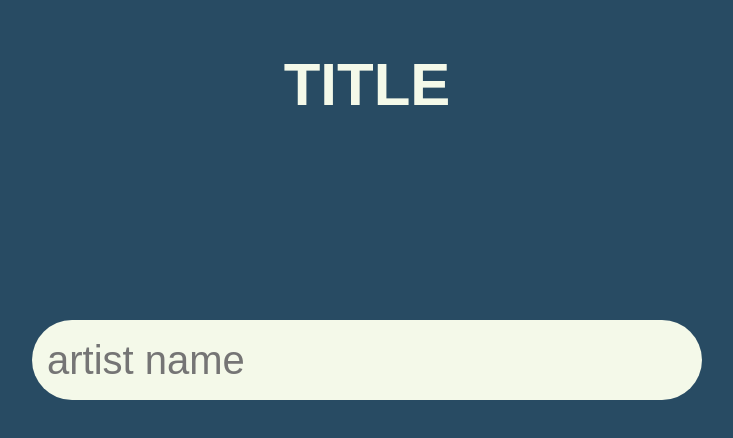
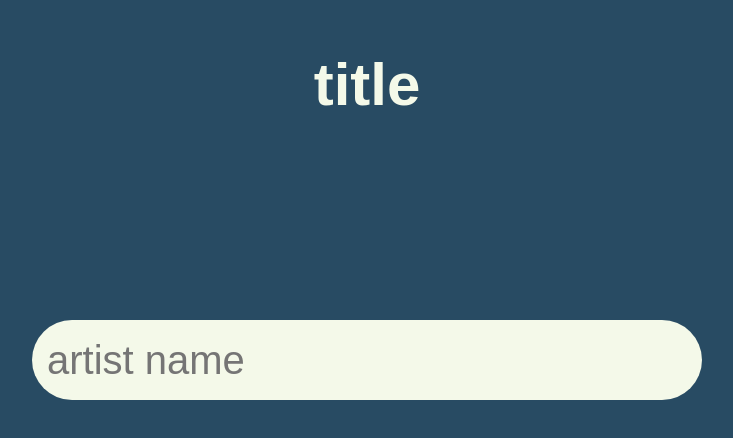
Before and after one commit to gayaplx/everynoiseremix, a React (Create React App) app: page / in a window 1280 px wide. Shown: the top 438 px of the page, without its empty margins (273-1006 px from the left). Built offline with nearby package versions, Linux system fonts and the light colour scheme; a web font is replaced by a local one.

Commit message:
remanaged the states

```diff
--- a/src/App.jsx
+++ b/src/App.jsx
@@ -1,32 +1,30 @@
 import React, { useState, useTransition } from "react";
-
 
 // COMPONENTS
 import SearchBar from "./components/searchBar/searchBar";
-import Title from './components/title/title';
+import Title from "./components/title/title";
 // COMPONENTS
 
-
 // STYLESHEET
-import "./globalStyles.scss"
+import "./globalStyles.scss";
 // STYLESHEET
 
-
 export default function App() {
-
-
   // STATES
-    const [isValidated, setIsValidated] = useState(false);
-    const [artistName, setArtistName] = useState("");
+  const [isValidated, setIsValidated] = useState(false); // state that will check if the input values are valid (will have to check if the API returns 200);
+  const [artistName, setArtistName] = useState(""); // state that stores the name of the artist that we want to find;
   // STATES
-
 
   return (
     <section id="mainContainer">
       <div id="searchBarContainer">
         <Title artistName={artistName} />
-                <SearchBar setIsValidated={setIsValidated} setArtistName={setArtistName} />
+        <SearchBar
+          setIsValidated={setIsValidated}
+          isValidated={isValidated}
+          setArtistName={setArtistName}
+        />
       </div>
     </section>
-    )
+  );
 }
--- a/src/components/searchBar/searchBar.jsx
+++ b/src/components/searchBar/searchBar.jsx
@@ -1,15 +1,15 @@
-import { useState } from "react";
-
 import "./searchBar.scss";
 
-export default function SearchBar() {
+export default function SearchBar({ setIsValidated, isValidated, setArtistName }) {
 
-    const [isValidated, setIsValidated] = useState(false); // state that will check if the form is validated (will have to set to true when we have the results of the API)
+
 
     function validate(e) {
         e.preventDefault();
 
-        setIsValidated(true);
+        setArtistName(e.target[0].value); // will store the name of the artist in a state (App.jsx);
+
+        setIsValidated(true); // sets the validation state to true (App.jsx) => will have to check if the API returns 200;
     }; // function that will check if we have the results of the API (for the moment we only have the validation of the form);
 
     return (
--- a/src/components/title/title.jsx
+++ b/src/components/title/title.jsx
@@ -1,10 +1,12 @@
 import './title.scss'
 
-export default function Title() {
+export default function Title({ artistName }) {
+
+    console.log(artistName)
 
     return (
         <h1 id="title">
-            TITLE
+            {artistName.length > 0 ? artistName : "title"}
         </h1>
     )
 
```
Lines whose indentation alone changed are shown as unchanged.
